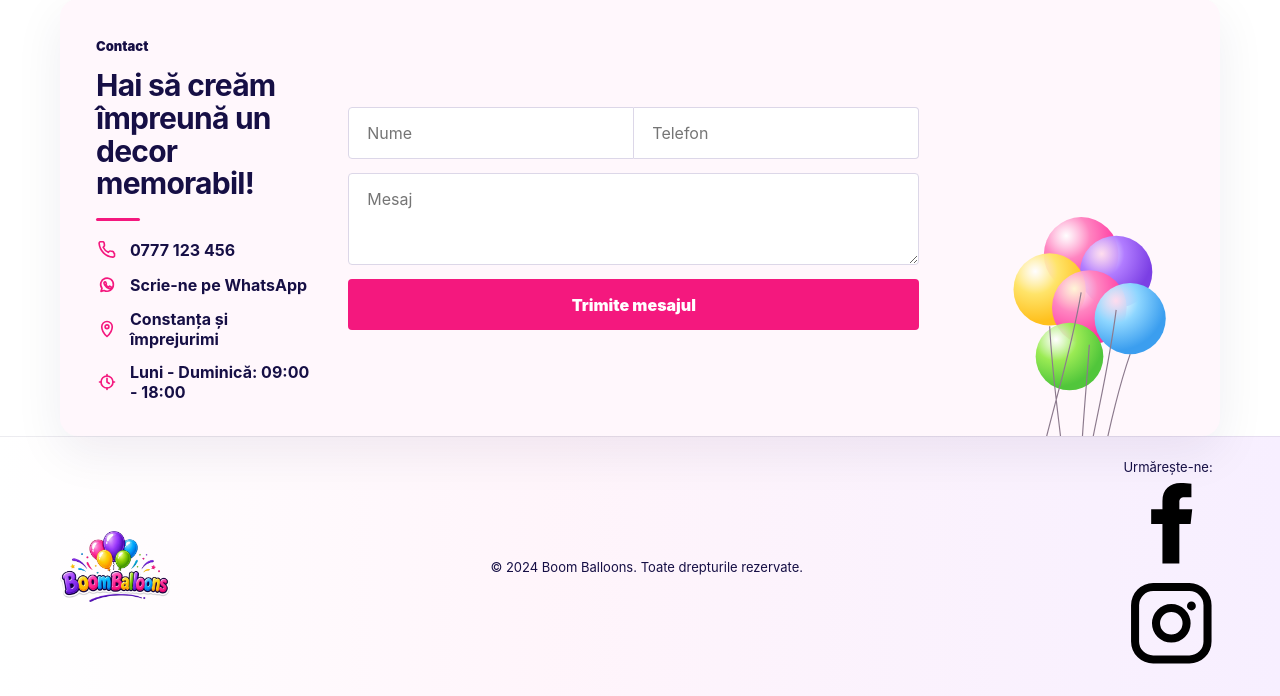
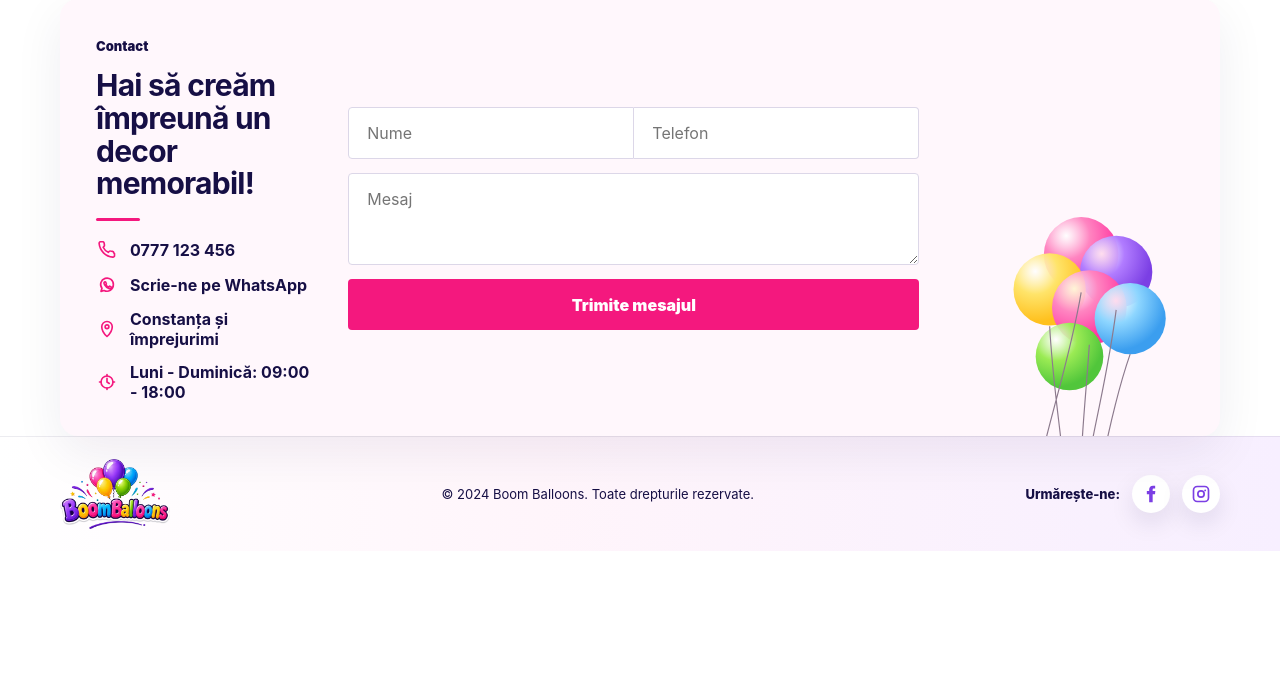
Before and after one commit to aoswa/boomballoons, a PHP site: page / in a window 1280 px wide. Shown: the part 2136-2832 px from the top of the page. After the commit the page ends 2687 px from the top, so only its background shows below. Run offline with PHP 8.4, Linux system fonts and the light colour scheme.

Commit message:
fb & insta

```diff
--- a/src/assets/css/styles.css
+++ b/src/assets/css/styles.css
@@ -29,3 +29,42 @@ body.lightbox-open{overflow:hidden}
 .tabs button{transition:background .15s ease,color .15s ease,transform .15s ease}
 .tabs button:hover{transform:translateY(-1px)}
 @media(max-width:640px){.footer{background:#fff}}
+
+
+/* ... existing code ... */
+.footer img{filter:none}
+
+.social-links{
+  display:flex;
+  align-items:center;
+  gap:12px;
+  font-weight:800;
+}
+
+.social-links a{
+  width:38px;
+  height:38px;
+  display:grid;
+  place-items:center;
+  border-radius:999px;
+  background:#fff;
+  color:var(--purple);
+  box-shadow:0 10px 24px rgba(22,15,69,.1);
+  transition:transform .18s ease, background .18s ease, color .18s ease;
+}
+
+.social-links a:hover{
+  transform:translateY(-2px);
+  background:var(--pink);
+  color:#fff;
+}
+
+.social-icon{
+  width:20px;
+  height:20px;
+  display:block;
+  fill:currentColor;
+}
+
+.lightbox{overflow:hidden}
+/* ... existing code ... */
```
